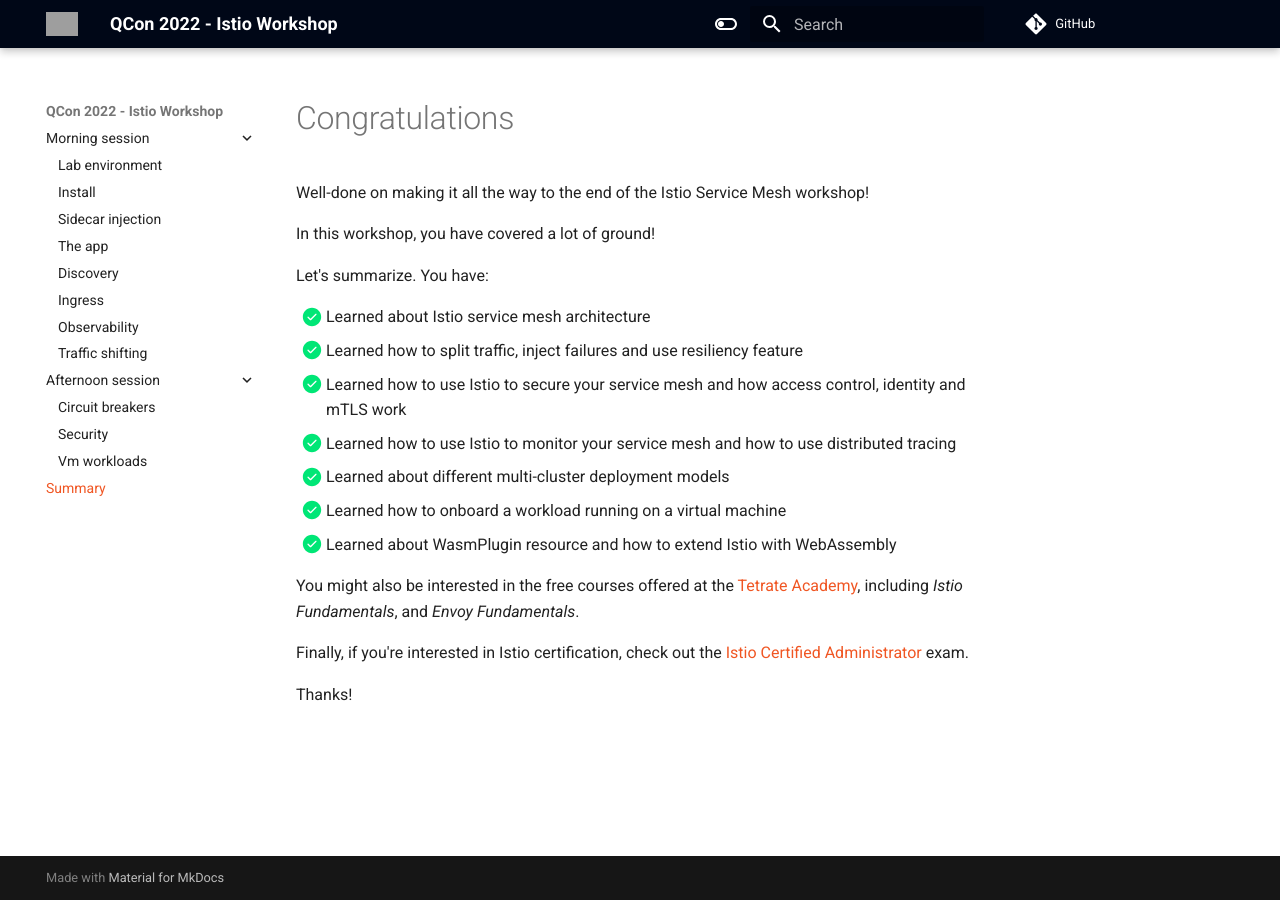
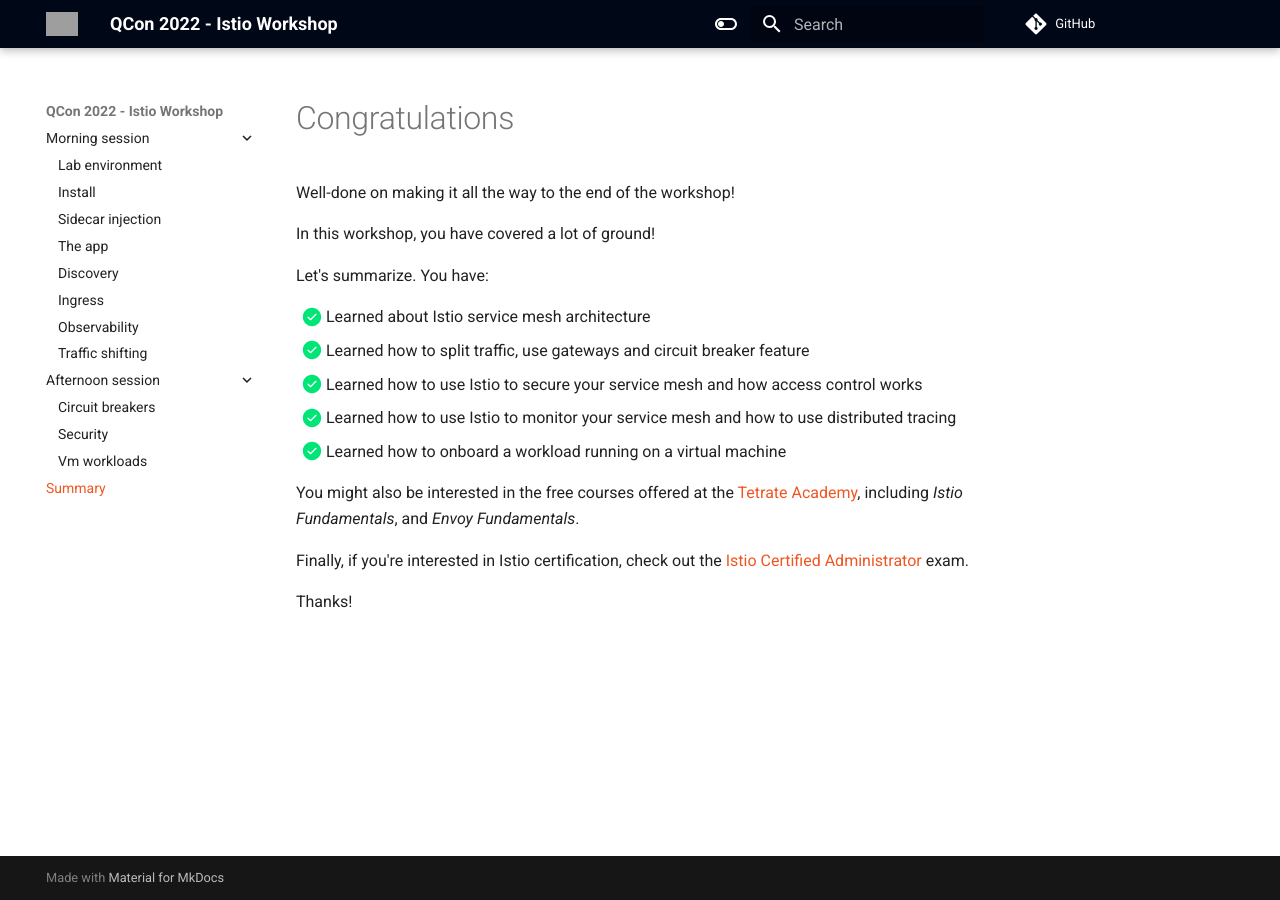
Before and after one commit to tetratelabs/qcon-labs, an MkDocs documentation site: the page built from docs/summary.md, in a window 1280 px wide. Built offline with MkDocs 1.6.1 and Material for MkDocs 9.7.7, drawn with Linux system fonts in a browser that asks for light colours; comment, search, counter and statistics services are not loaded; grey boxes are pictures that could not be loaded.

Commit message:
minor lab updates

```diff
--- a/docs/summary.md
+++ b/docs/summary.md
@@ -1,18 +1,16 @@
 # Congratulations
 
-Well-done on making it all the way to the end of the Istio Service Mesh workshop!
+Well-done on making it all the way to the end of the workshop!
 
 In this workshop, you have covered a lot of ground!
 
 Let's summarize. You have:
 
 - [x] Learned about Istio service mesh architecture
-- [x] Learned how to split traffic, inject failures and use resiliency feature
-- [x] Learned how to use Istio to secure your service mesh and how access control, identity and mTLS work
+- [x] Learned how to split traffic, use gateways and circuit breaker feature
+- [x] Learned how to use Istio to secure your service mesh and how access control works
 - [x] Learned how to use Istio to monitor your service mesh and how to use distributed tracing
-- [x] Learned about different multi-cluster deployment models
 - [x] Learned how to onboard a workload running on a virtual machine
-- [x] Learned about WasmPlugin resource and how to extend Istio with WebAssembly
 
 You might also be interested in the free courses offered at the [Tetrate Academy](https://academy.tetrate.io/), including _Istio Fundamentals_, and _Envoy Fundamentals_.
 
```
Also changed, not shown: docs/circuit_breakers.md (+2 -1 lines), 3 other files.
